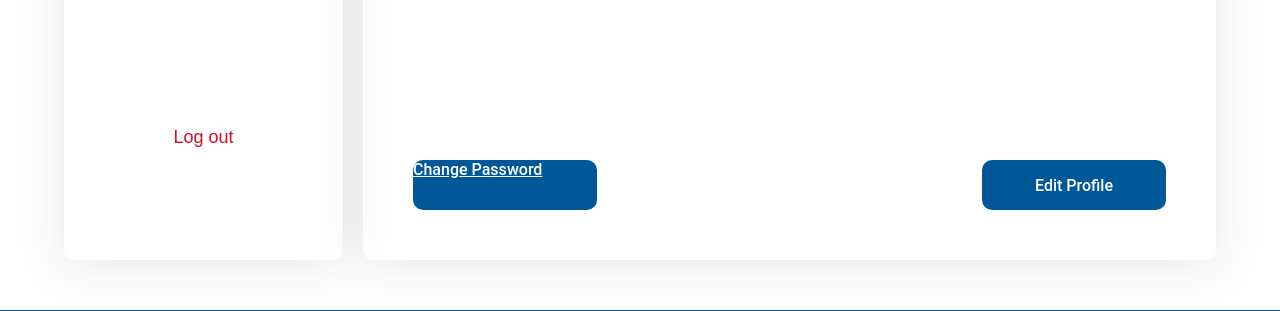
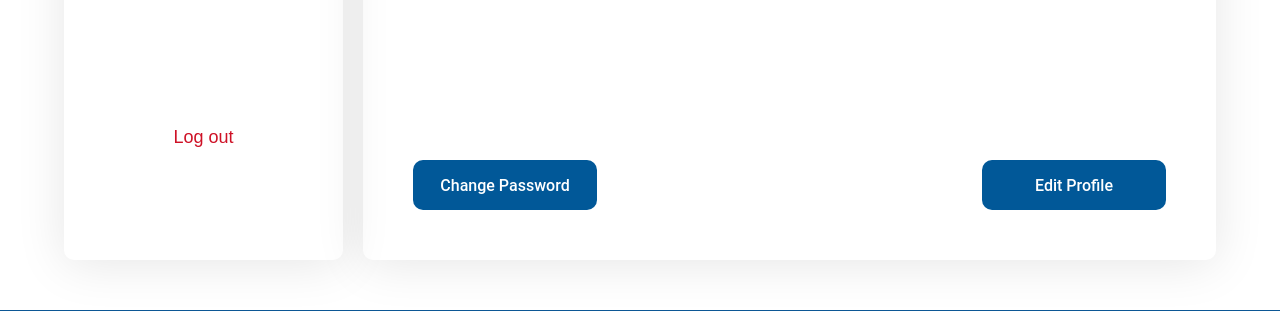
Before and after one commit to eliecruz/SPEEDSTER_SE2, a PHP site: page /InbillaDraft/Profile.php in a window 1280 px wide. Shown: the part 702-1013 px from the top of the page. Run offline with PHP 8.4, Linux system fonts and the light colour scheme.

Commit message:
Update Profile.css

```diff
--- a/Profile.css
+++ b/Profile.css
@@ -140,5 +140,8 @@
     font-family: 'Roboto',sans-serif;
     font-weight: 500;
     font-size: 16px;
-
+    text-decoration: none;
+    display: flex;
+    justify-content: center;
+    align-items: center;
 }
```
